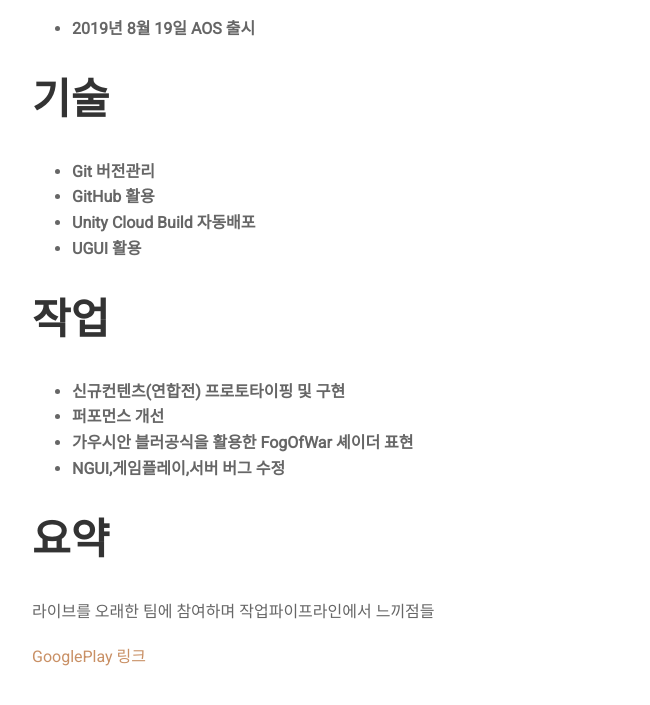
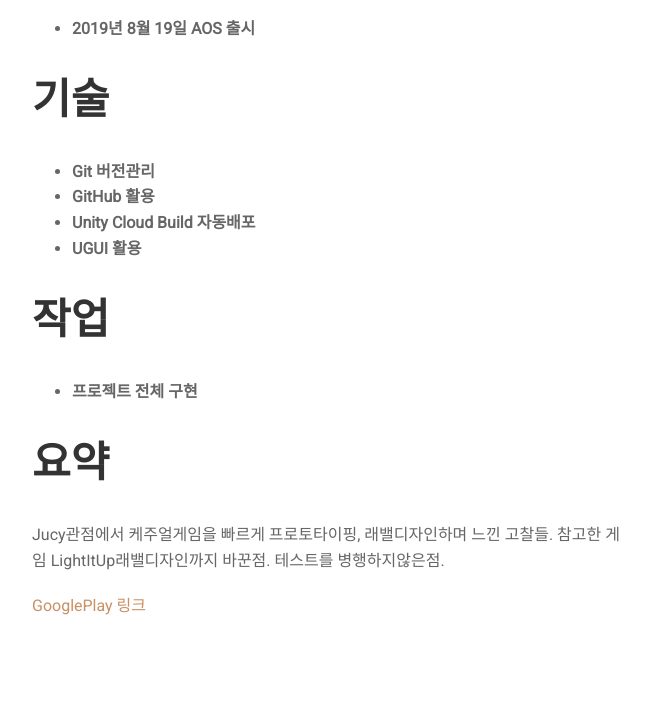
Before and after one commit to ChoiJeHyen/ChoiJeHyen.github.io, a Jekyll site: the page built from projects/proj-3.md, in a window 1280 px wide and 900 px high, scrolled down 1080 px. Shown: the top 705 px of the window, without its empty margins (308-958 px from the left). Built offline with Jekyll 4.4.1, drawn with Linux system fonts in a browser that asks for light colours; nearby versions of some CDN libraries.

Commit message:
더 커밋

```diff
--- a/projects/proj-3.md
+++ b/projects/proj-3.md
@@ -28,13 +28,10 @@ title: 'Light It Ball (개인프로젝트)'
 
 작업
 ------
-- **신규컨텐츠(연합전) 프로토타이핑 및 구현**
-- **퍼포먼스 개선**
-- **가우시안 블러공식을 활용한 FogOfWar 셰이더 표현**
-- **NGUI,게임플레이,서버 버그 수정**
+- **프로젝트 전체 구현**
 
 요약
 ------
-라이브를 오래한 팀에 참여하며 작업파이프라인에서 느끼점들
+Jucy관점에서 케주얼게임을 빠르게 프로토타이핑, 래밸디자인하며 느낀 고찰들. 참고한 게임 LightItUp래밸디자인까지 바꾼점. 테스트를 병행하지않은점.
 
 [GooglePlay 링크](https://play.google.com/store/apps/details?id=com.PIGames.LightItBall)
```
Also changed, not shown: projects/proj-1.md (+1 -1 lines).
